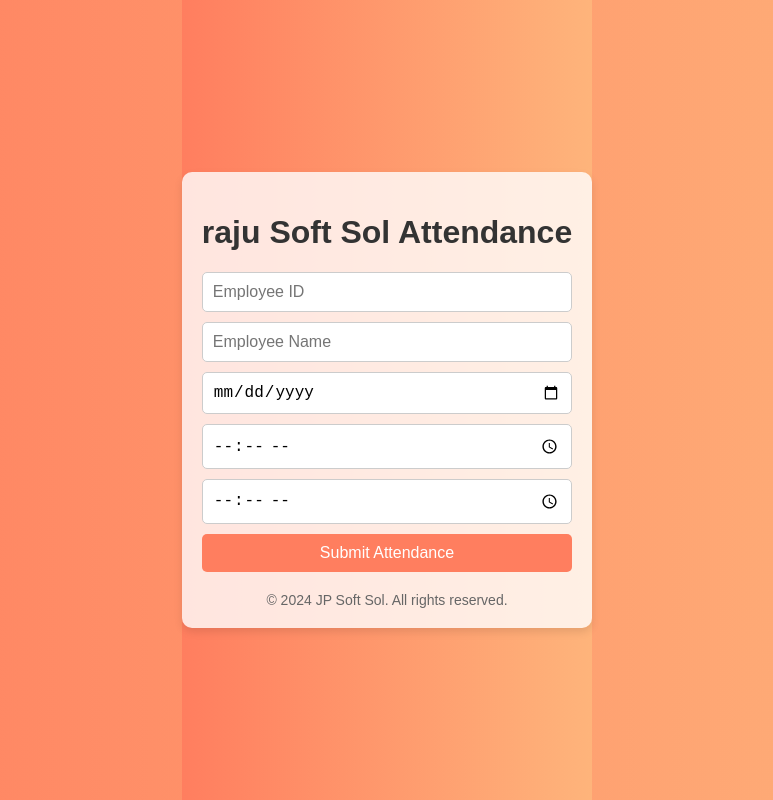
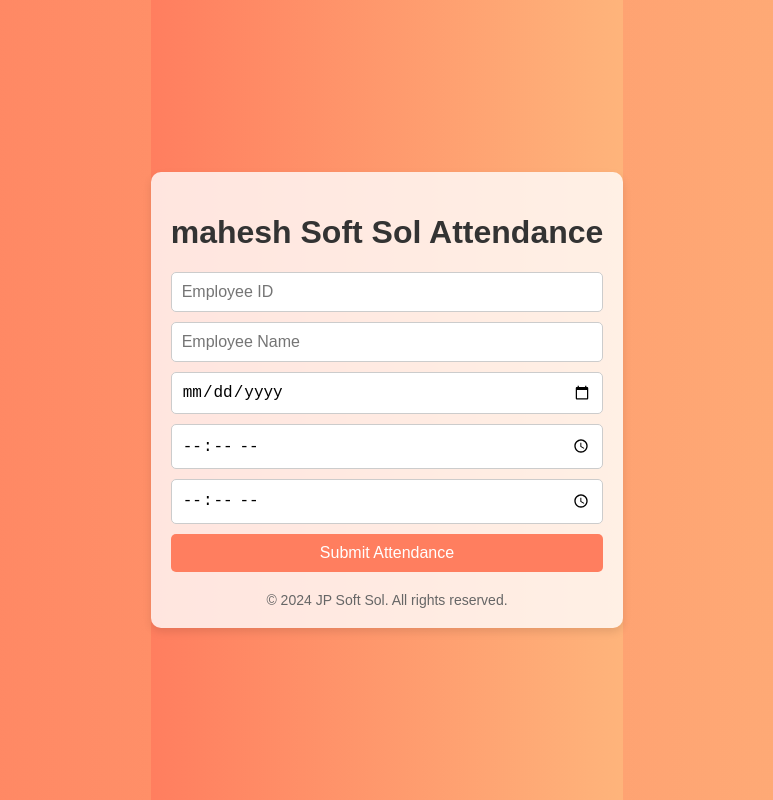
Before and after one commit to muzaffarbmit/projecthtml, a plain HTML site: page index.html in a window 1280 px wide. Shown: the whole page, without its empty margins (253-1026 px from the left). Drawn offline with Linux system fonts and the light colour scheme.

Commit message:
Update index.html

```diff
--- a/index.html
+++ b/index.html
@@ -77,7 +77,7 @@
 </head>
 <body>
     <div class="container">
-        <h1>raju Soft Sol Attendance</h1>
+        <h1>mahesh Soft Sol Attendance</h1>
         <form id="attendanceForm" action="#" method="post" onsubmit="showNotification(event)">
             <input type="text" name="employee_id" placeholder="Employee ID" required>
             <input type="text" name="employee_name" placeholder="Employee Name" required>
```
